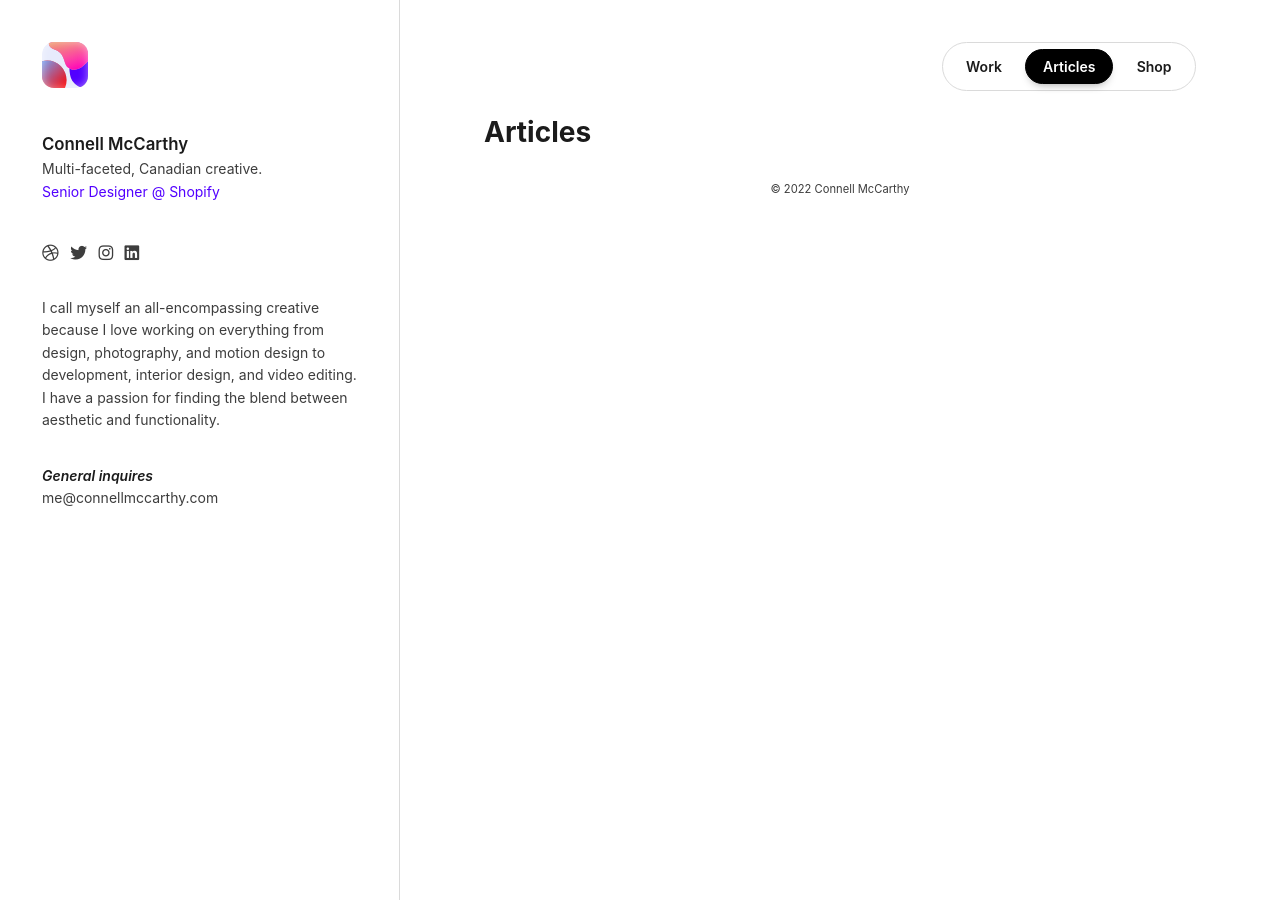
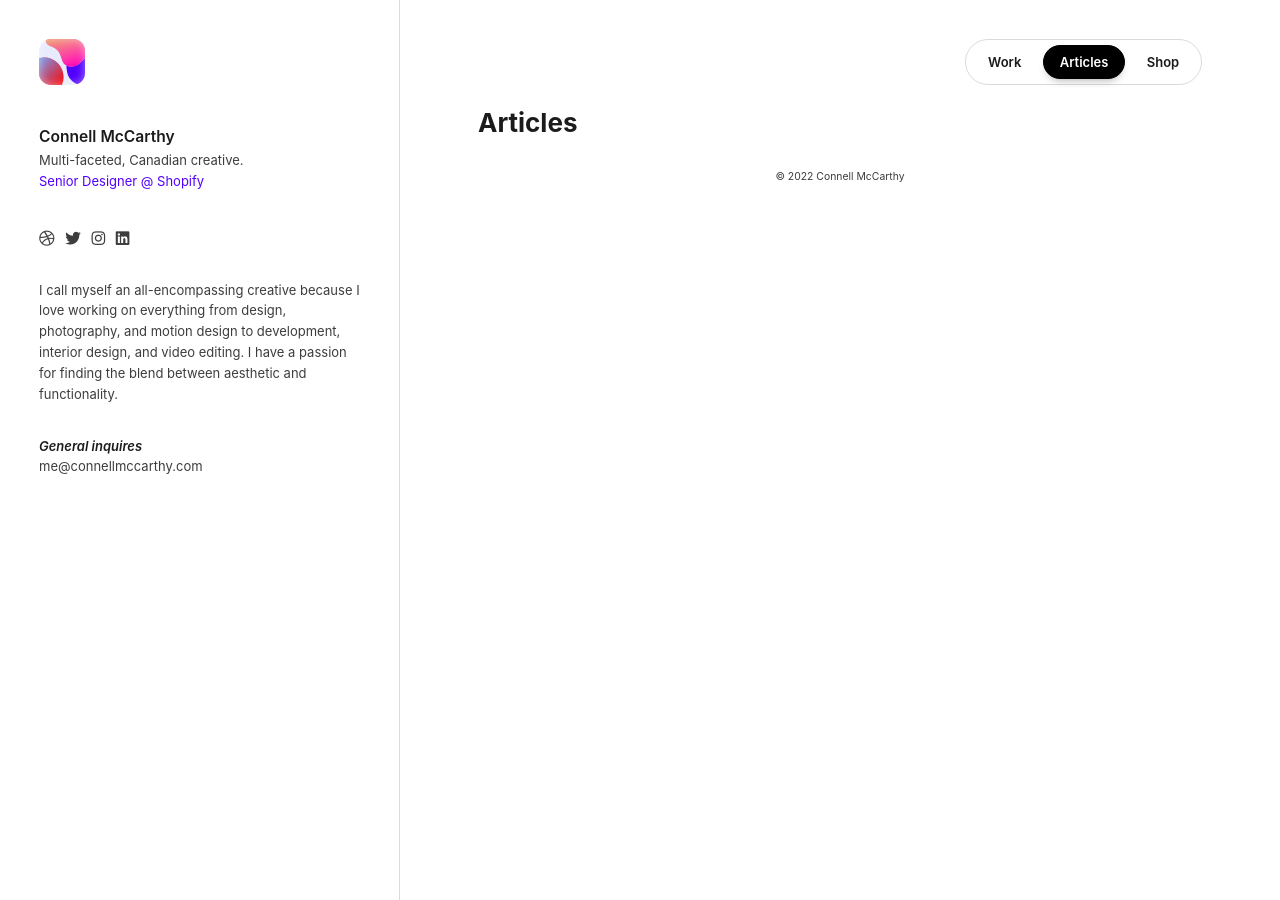
Before and after one commit to connellmccarthy/connellmccarthy.github.io, a Jekyll site: the page built from articles.html, in a window 1280 px wide. Built offline with Jekyll 4.4.1, drawn with Linux system fonts in a browser that asks for light colours.

Commit message:
Minor changes

```diff
--- a/_sass/index.scss
+++ b/_sass/index.scss
@@ -58,4 +58,8 @@ video {
   margin: 2em 0;
   border-radius: $border-radius-normal;
   text-decoration: none;
+
+  .contents i {
+    margin-right: 0.2em;
+  }
 }
--- a/_sass/structure.scss
+++ b/_sass/structure.scss
@@ -25,7 +25,7 @@ body {
   background: $color-white;
   color: $color-ink;
   font-family: "Metro Sans", -apple-system, BlinkMacSystemFont, "Segoe UI", Roboto, Helvetica, Arial, sans-serif, "Apple Color Emoji", "Segoe UI Emoji", "Segoe UI Symbol";
-  font-size: 14px;
+  font-size: 13px;
 }
 
 h1,h2,h3,p {
```
